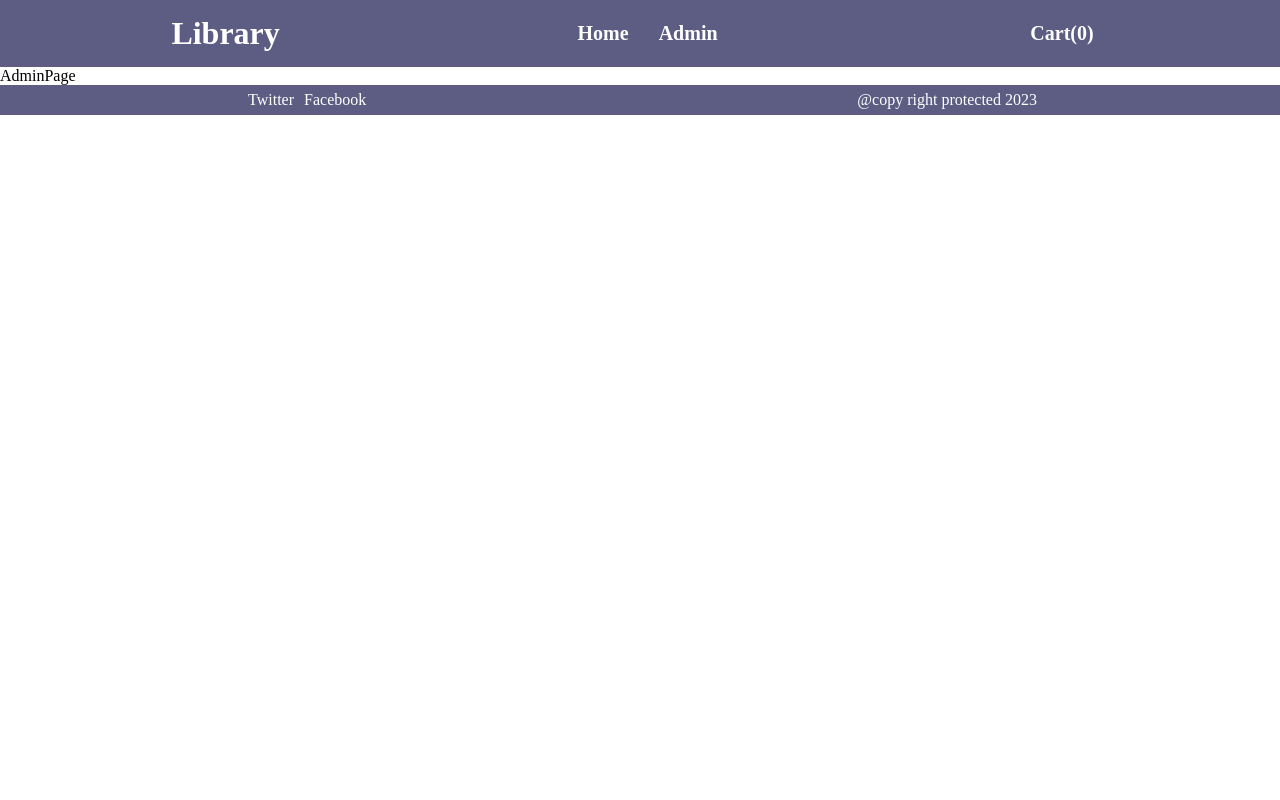
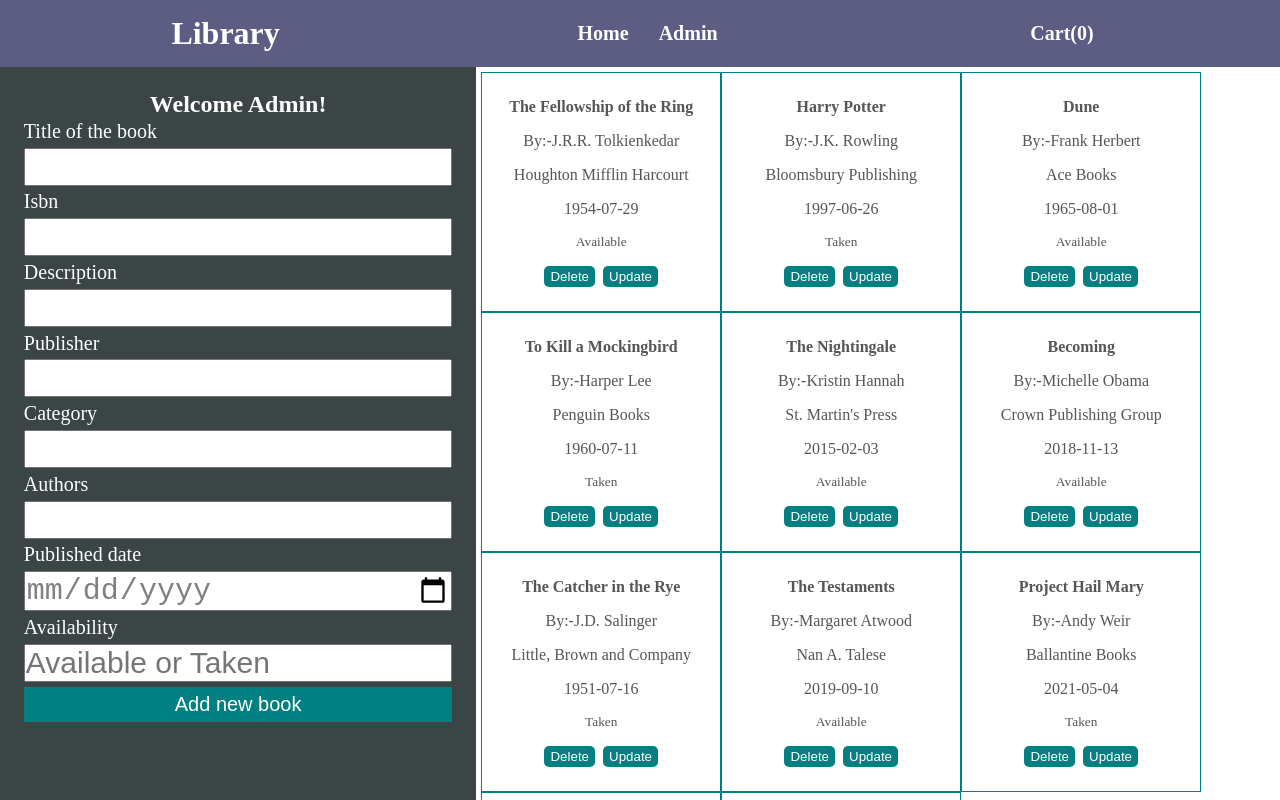
Before and after one commit to KedarKandel/Frontend-Library-React-typescript-redux, a React (Vite) app: page /admin in a window 1280 px wide. Shown: the top 800 px of the page. Built offline with nearby package versions, Linux system fonts and the light colour scheme.

Commit message:
create ui for admin page with inputs and delete, update buttons

```diff
--- /dev/null
+++ b/src/components/adminBookItem/AdminBookItem.tsx
@@ -0,0 +1,27 @@
+import { Book } from "../../interfaces/types"
+import "./adminBookItem.scss"
+
+type Props = {
+    book: Book
+}
+
+const AdminBookItem = ({book}: Props) => {
+  return (
+    <div className="bookItem">
+    <div className="bookItemWrapper">
+      <h4>{book.title}</h4>
+      <p>By:-{book.authors}</p>
+      <p>{book.publisher}</p>
+      <p>{book.publishDate ? book.publishDate.toString() : ''}</p>
+      <small>{book.status}</small>
+    </div>
+    <div className="adminButtons">
+    <button>Delete</button>
+    <button>Update</button>
+    </div>
+
+  </div>
+  )
+}
+
+export default AdminBookItem
--- /dev/null
+++ b/src/components/adminBookItem/adminBookItem.scss
@@ -0,0 +1,24 @@
+.bookItem {
+    height: 15rem;
+    width: 15rem;
+    padding: 5px;
+    display: flex;
+    flex-direction: column;
+    gap: 1rem;
+    justify-content: center;
+    align-items: center;
+    border: 1px solid teal;
+    color: rgb(87, 85, 85);
+
+    .bookItemWrapper {
+      display: flex;
+      flex-direction: column;
+      align-items: center;
+      justify-content: center;
+      gap: 1rem;
+    }
+    .adminButtons{
+        display: flex;
+        gap: .5rem;
+    }
+  }
--- a/src/pages/adminPage/AdminPage.tsx
+++ b/src/pages/adminPage/AdminPage.tsx
@@ -1,10 +1,44 @@
-import "./adminPage.scss"
+import { useSelector } from 'react-redux'
+import './adminPage.scss'
+import { RootState } from '../../redux/store'
+import AdminBookItem from '../../components/adminBookItem/AdminBookItem'
 
 type Props = {}
 
 const AdminPage = (props: Props) => {
+  const books = useSelector((state: RootState) => state.book.items)
   return (
-    <div>AdminPage</div>
+    <div className="adminPage">
+      <div className="sidebar">
+        <div className="sidebarWrapper">
+          <h2>Welcome Admin!</h2>
+          <form action="">
+            <label htmlFor="">Title of the book</label>
+            <input type="text" />
+            <label htmlFor="">Isbn</label>
+            <input type="text" />
+            <label htmlFor="">Description</label>
+            <input type="text" />
+            <label htmlFor="">Publisher</label>
+            <input type="text" />
+            <label htmlFor="">Category</label>
+            <input type="text" />
+            <label htmlFor="">Authors</label>
+            <input type="text" />
+            <label htmlFor="">Published date</label>
+            <input type="date" />
+            <label htmlFor="">Availability</label>
+            <input type="text" placeholder='Available or Taken' />
+            <button>Add new book</button>
+          </form>
+        </div>
+      </div>
+      <div className="adminBookItems">
+        {books.map((book) => {
+          return <AdminBookItem book={book} />
+        })}
+      </div>
+    </div>
   )
 }
 
--- a/src/pages/adminPage/adminPage.scss
+++ b/src/pages/adminPage/adminPage.scss
@@ -0,0 +1,43 @@
+.adminPage{
+    display: flex;
+    color: #fff;
+    .sidebar{
+       flex: 3;
+        background-color: rgb(59, 69, 69);
+        .sidebarWrapper{
+            padding: 5%;
+            text-align: center;
+            display: flex;
+            flex-direction: column;
+            justify-content: space-around;
+            height: 70%;
+            form{
+                display: flex;
+                flex-direction: column;
+                gap: .3rem;
+                input{
+                    font-size: 30px;
+                    color: gray;
+                }
+                label{
+                    text-align: left;
+                    font-size: 20px;
+                }
+                button{
+                    padding: 6px 2px;
+                    color: #fff;
+                    border: none;
+                    background-color: teal;
+                    font-size: 20px;
+                    cursor: pointer;
+                }
+            }
+        }
+    }
+    .adminBookItems{
+        flex: 5;
+        display: flex;
+        flex-wrap: wrap;
+        padding: 5px;
+    }
+}
--- a/src/pages/homePage/HomePage.tsx
+++ b/src/pages/homePage/HomePage.tsx
@@ -8,7 +8,7 @@ import Search from '../../components/search/Search'
 
 // from redux store
 import { AppDispatch, RootState } from '../../redux/store'
-import { fetchBooksThunk, filterBooks, searchBooks } from '../../redux/reducers/bookSlice'
+import { filterBooks, searchBooks } from '../../redux/reducers/bookSlice'
 
 import './homePage.scss'
 import { Book } from '../../interfaces/types'
```
Also changed, not shown: src/pages/cartPage/CartPage.tsx (+8 -8 lines), 1 other file (tests, documents, lock files or other folders).
